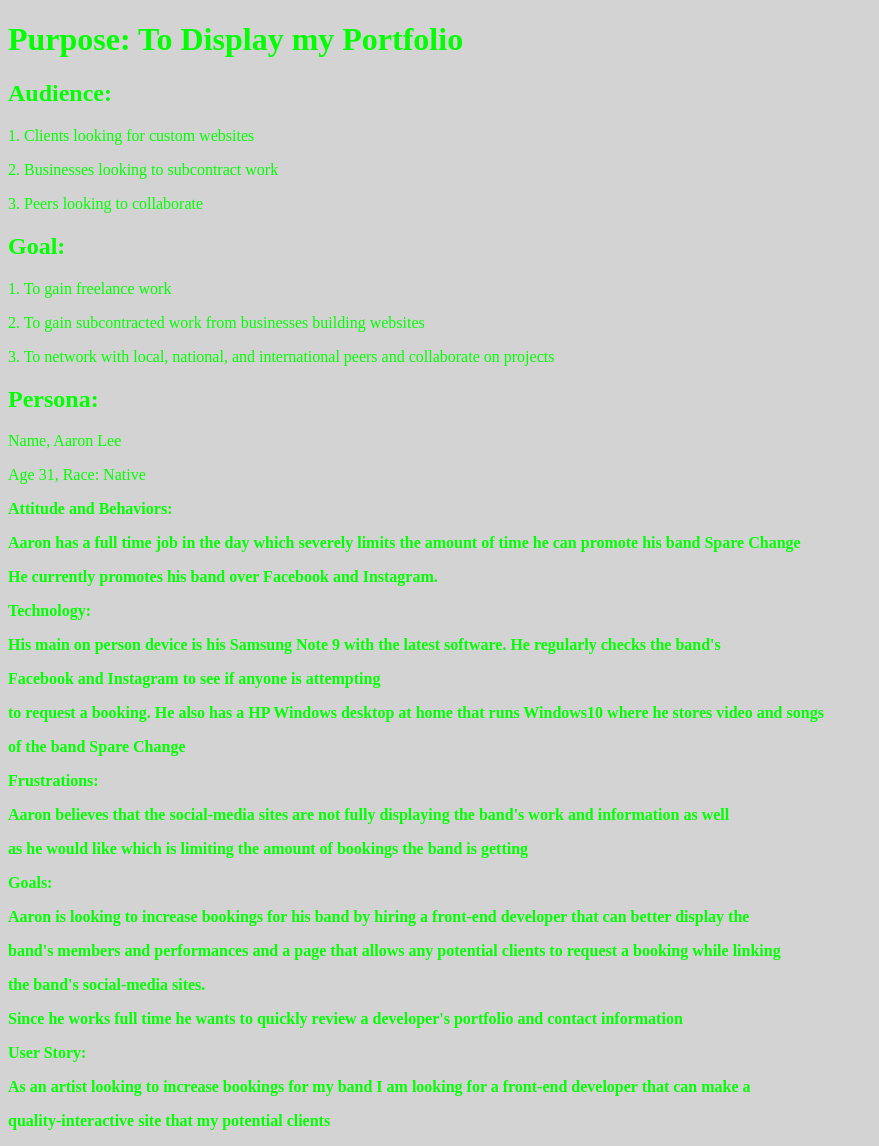
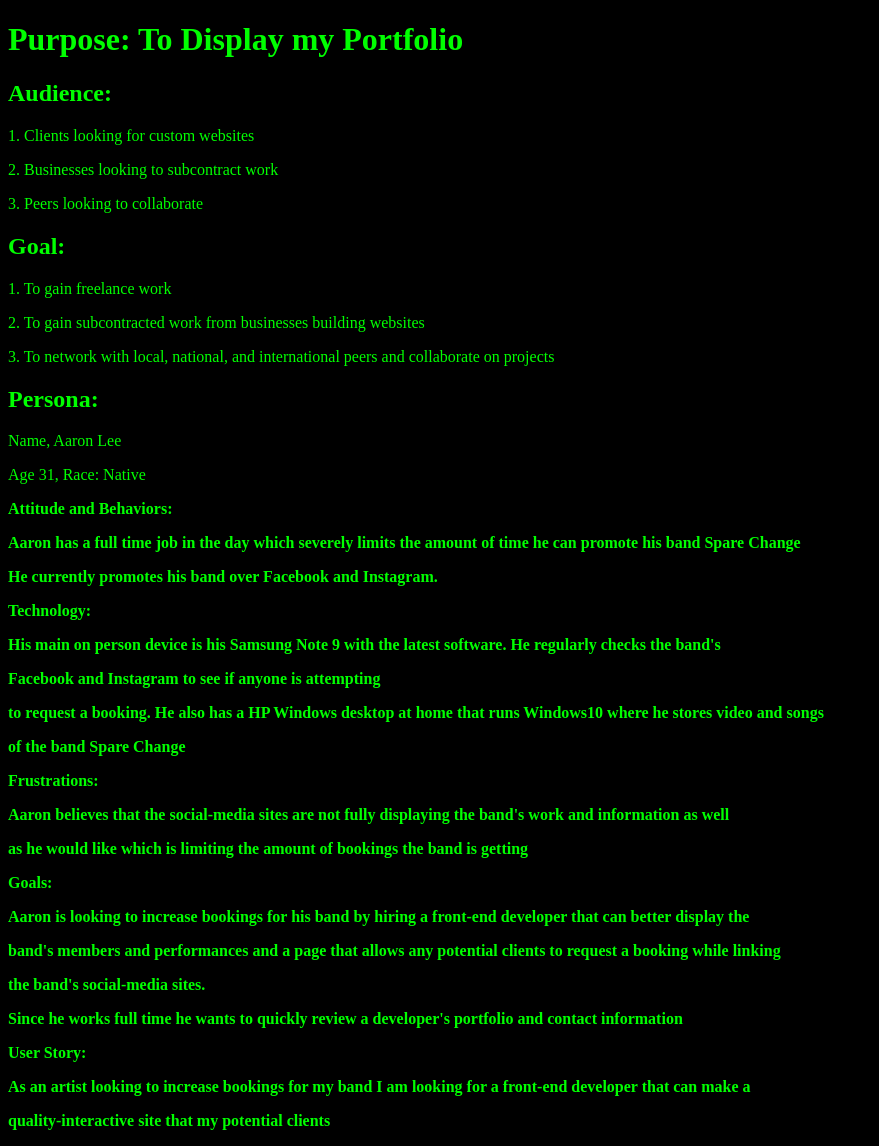
Before and after one commit to danielcoderhernandez/my-pwp-daniel-hernandez, a PHP site: page /milestone-1.php in a window 1280 px wide. Shown: the whole page, without its empty margins (0-879 px from the left). Run offline with PHP 8.4, Linux system fonts and the light colour scheme.

Commit message:
updated css

```diff
--- a/public_html/directory/directory-style.css
+++ b/public_html/directory/directory-style.css
@@ -1,5 +1,5 @@
 body{
-	background-color: lightgray;
+	background-color: black;
 }
 
 h1{ text-align: left;
@@ -13,3 +13,8 @@ h2{ text-align: left;
 p{ text-align: left;
 	color: lime;
 }
+
+.center {
+	display: flex;
+	justify-content: center;
+}
```
